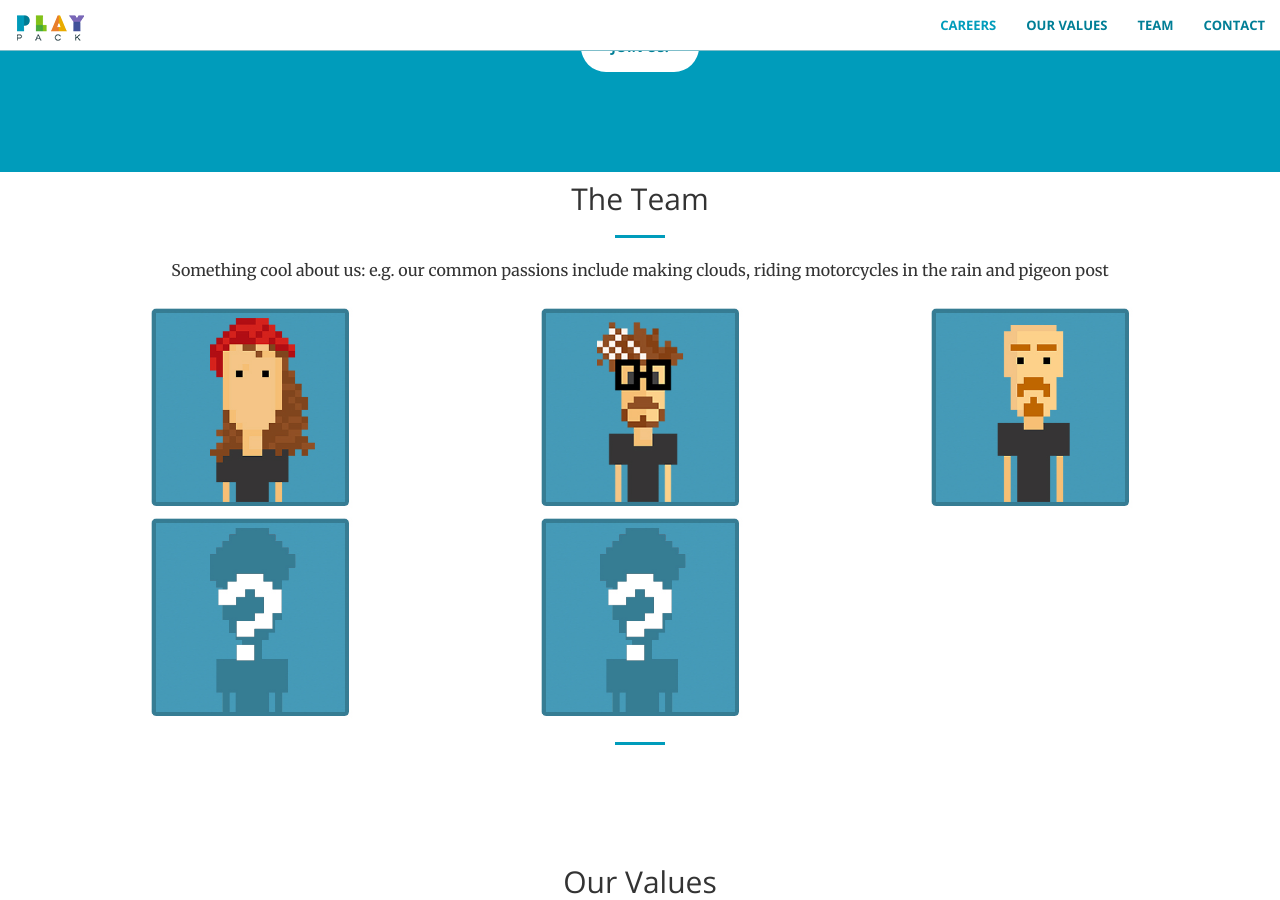
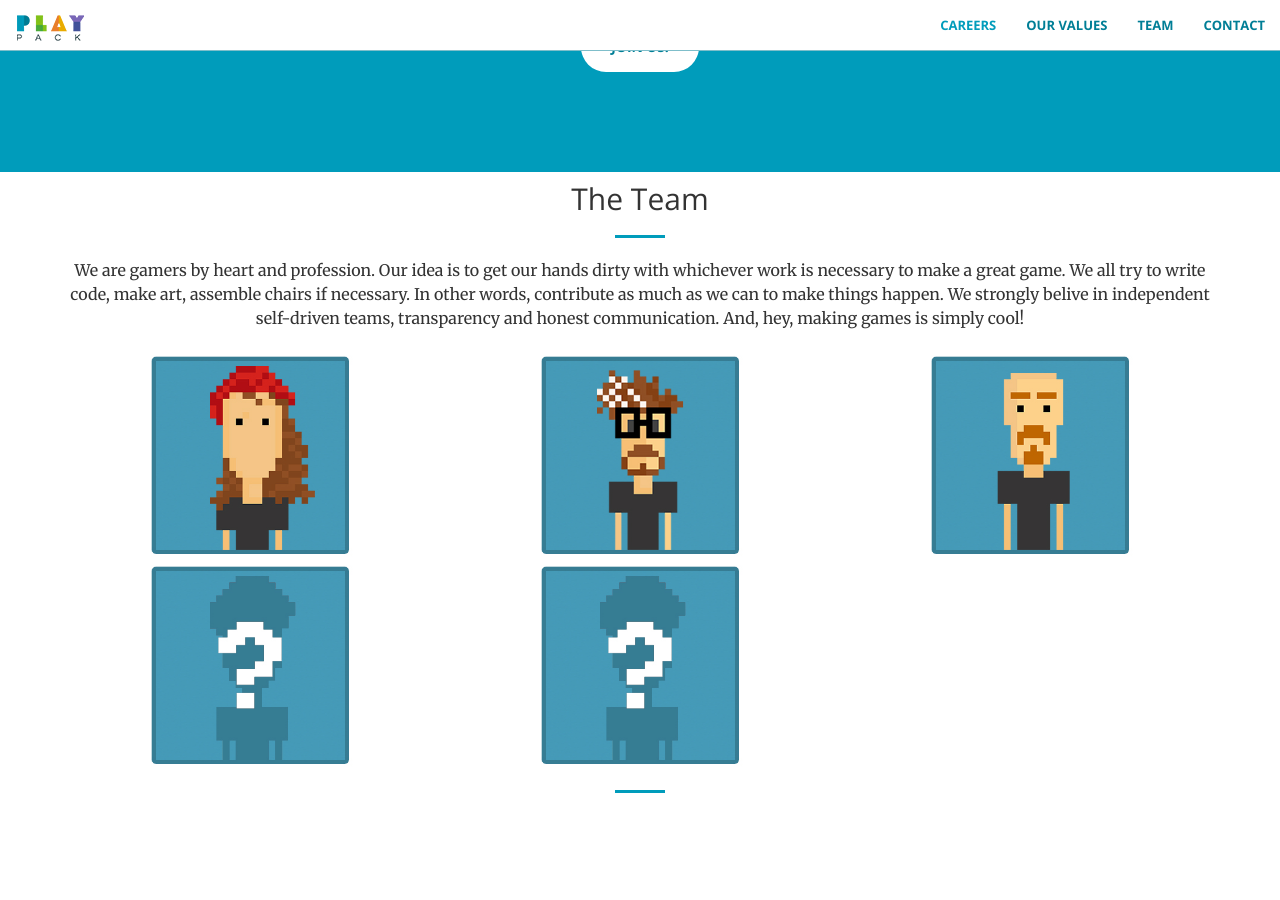
Before and after one commit to TatianaPP/newsite, a Jekyll site: the page built from index.html, in a window 1280 px wide and 900 px high, scrolled down 1218 px. Built offline with Jekyll 4.4.1, drawn with Linux system fonts in a browser that asks for light colours.

Commit message:
Update team.html

```diff
--- a/_includes/team.html
+++ b/_includes/team.html
@@ -4,7 +4,7 @@
             <div class="text-center">
                 <h2 class="section-heading">The Team</h2>
                 <hr class="primary">
-                <p>Something cool about us: e.g. our common passions include making clouds, riding motorcycles in the rain and pigeon post</p>
+                <p>We are gamers by heart and profession. Our idea is to get our hands dirty with whichever work is necessary to make a great game. We all try to write code, make art, assemble chairs if necessary. In other words, contribute as much as we can to make things happen. We strongly belive in independent self-driven teams, transparency and honest communication. And, hey, making games is simply cool!</p>
             </div>
     <div class="container-fluid">
         <div class="row no-gutter">
```
